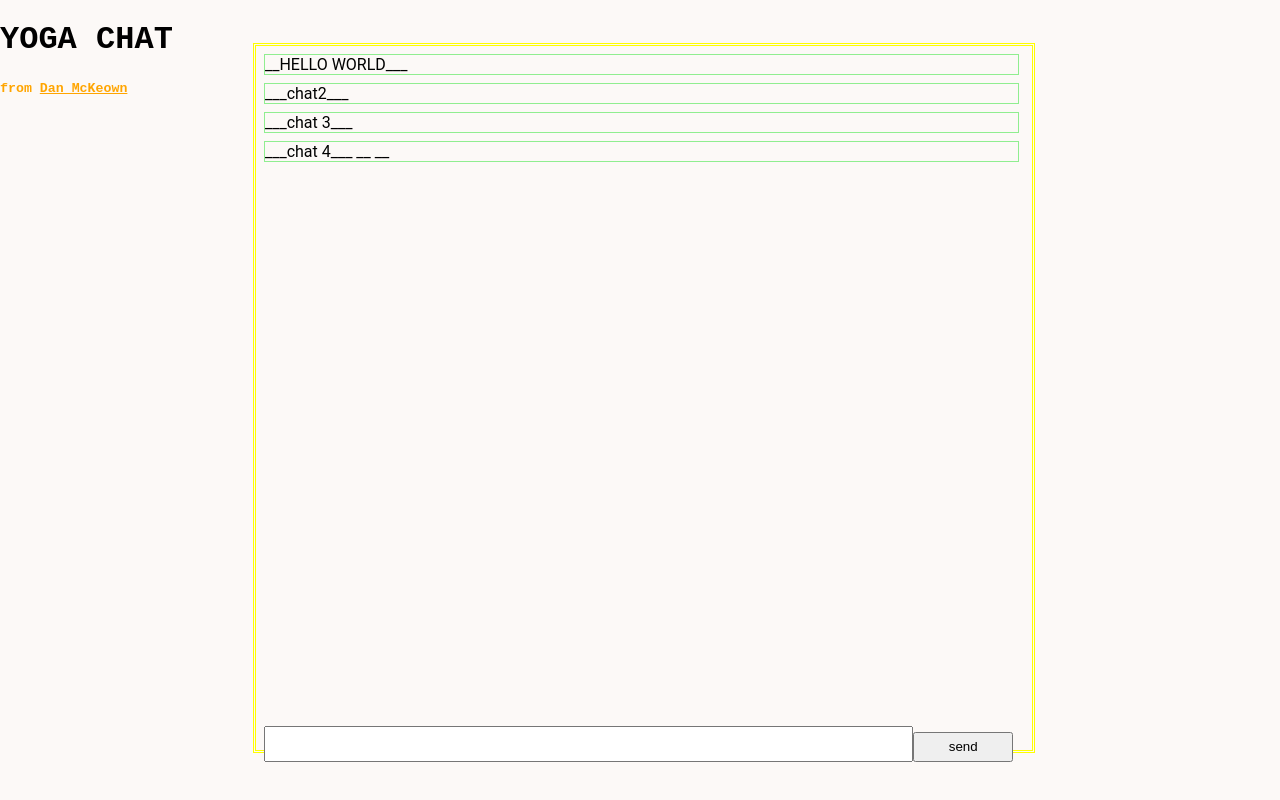
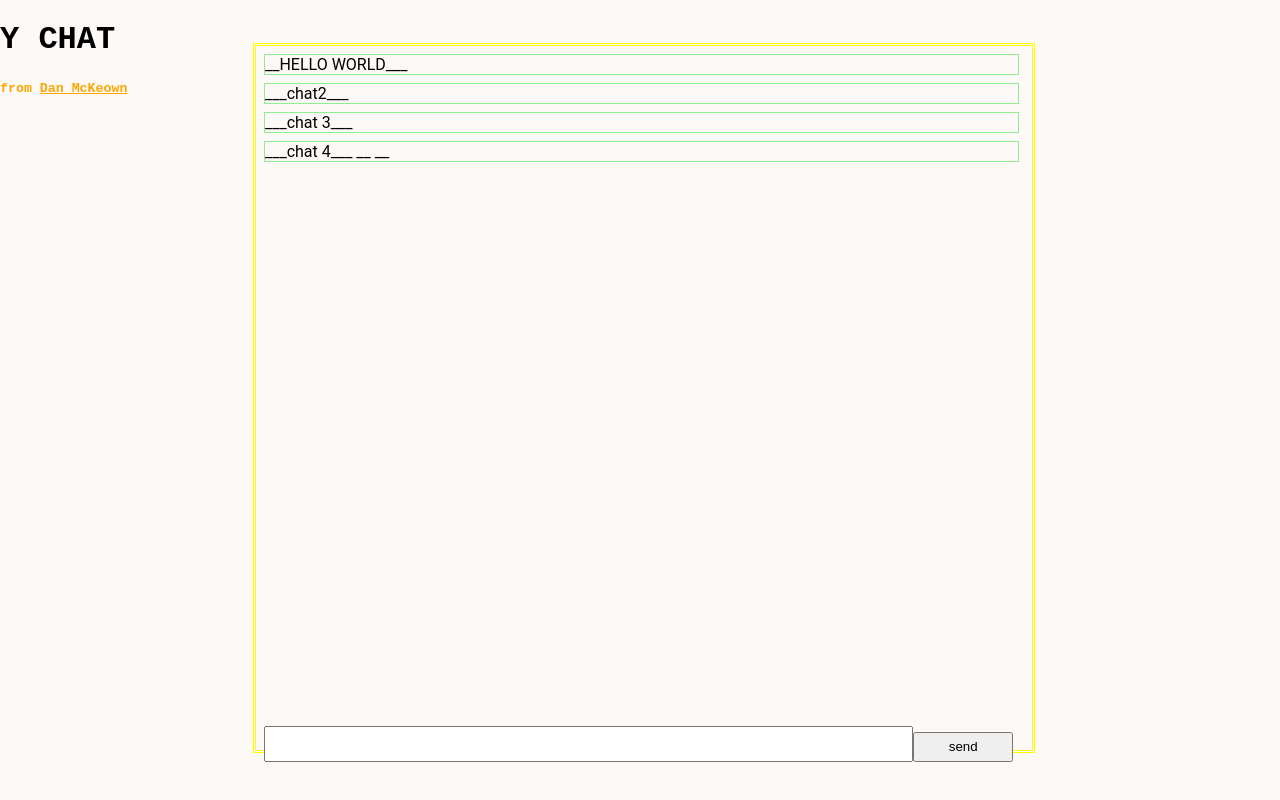
Before and after one commit to pacificpelican/ychat, a React (Create React App) app: page / in a window 1280 px wide. Built offline with nearby package versions, Linux system fonts and the light colour scheme.

Commit message:
change name to y chat; update to 0.1.1

```diff
--- a/src/App.css
+++ b/src/App.css
@@ -1,3 +1,7 @@
+/*  y chat CSS by Dan McKeown copyright May 2017								*/
+/*  http://djmblog.com																*/
+/*  v0.1.1   */
+
 .nasty_chat, h1 {
 	font-family: "Rubik Mono One", Hack, monospace;
 }
--- a/src/App.js
+++ b/src/App.js
@@ -53,7 +53,7 @@ class MyInput extends Component {
 		<div id="innerContainer">
 			<div id="title_area">
 				<h1 class="nasty_chat">
-					YOGA CHAT
+					Y CHAT
 				</h1>
 				<h5 id="tagline">
 					from <a href="http://danmckeown.info">Dan McKeown</a>
```
Also changed, not shown: package.json (+10 -1 lines).
